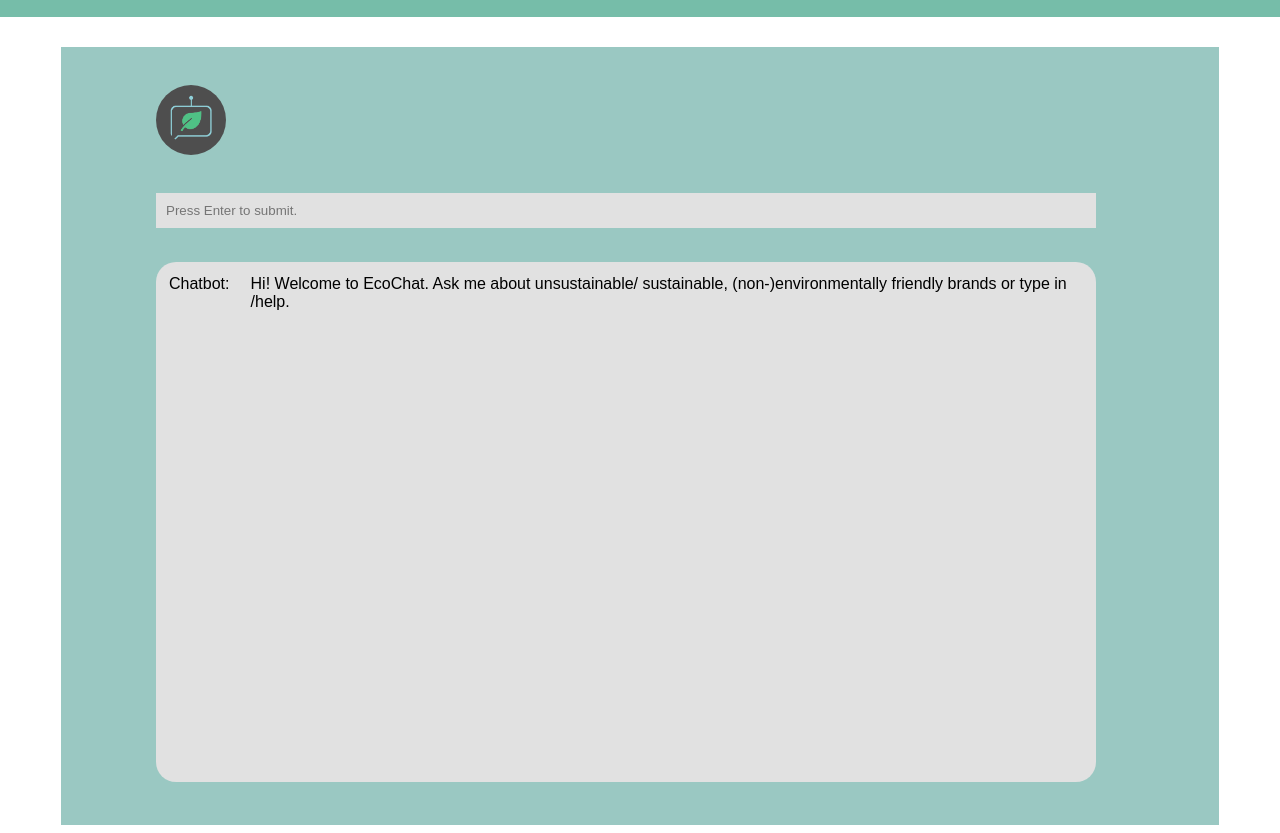
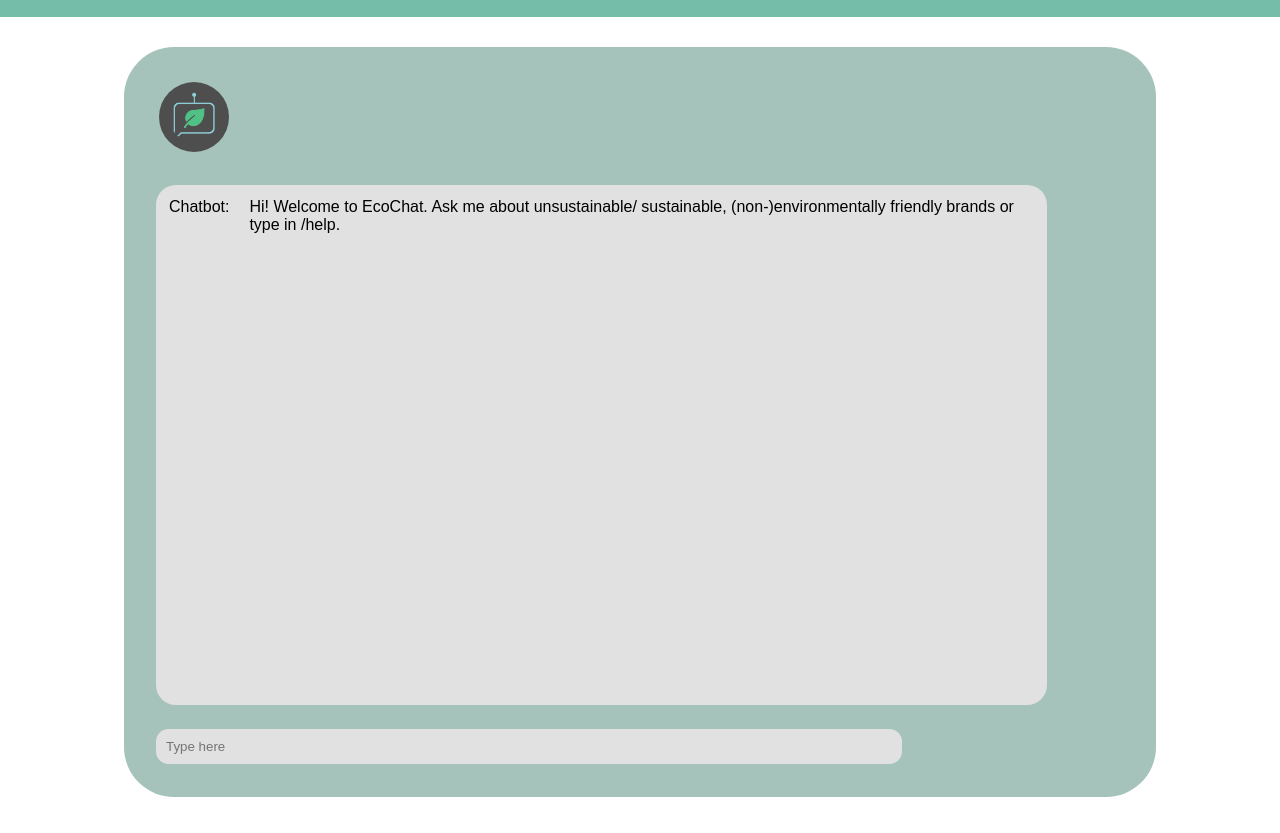
Before and after one commit to Ho-Jun-An/Ecosite, a website: page ecoChat.html in a window 1280 px wide. Shown: the part 183-1016 px from the top of the page. After the commit the page ends 988 px from the top, so only its background shows below. Drawn offline with Linux system fonts and the light colour scheme; a web font is replaced by a local one.

Commit message:
Minor changes

```diff
--- a/ecoChat.html
+++ b/ecoChat.html
@@ -30,22 +30,18 @@
 
     <section id="ecoChat-box" class="main-content ecoChat-main-content">
         <table>
-            <tr>
-                <td>
-                    <img id="ecoChat-icon" src="images/ecoChat-icon.png">
-                </td>
-            </tr>
+            <img id="ecoChat-icon" src="images/ecoChat-icon.png">
 
             <tr>
                 <td>
-                    <input id="input" class="ecoChat-inputbox" type="text" placeholder="Press Enter to submit." autocomplete="off" />
+                    <div id="main" class="ecoChat-textbox" style="font-family: 'Bookman Old Style', sans-serif;">
 
                 </td>
             </tr>
 
             <tr>
                 <td>
-                    <div id="main" class="ecoChat-textbox" style="font-family: 'Bookman Old Style', sans-serif;">
+                    <input id="input" class="ecoChat-inputbox" type="text" placeholder="Type here" autocomplete="off" />
 
                 </td>
             </tr>
--- a/ecoChatJS.js
+++ b/ecoChatJS.js
@@ -75,7 +75,7 @@ function addChat(input, product)
   const mainDiv = document.getElementById("main");
   let userDiv = document.createElement("div");
   userDiv.id = "user";
-  userDiv.innerHTML = `<table> <tr> <td class = "top"> You:  &nbsp; &nbsp; &nbsp; &nbsp; &nbsp; </td> <td> <span id="bot-response">${input}</span> </td> </tr> </table>`;
+  userDiv.innerHTML = `<table> <tr> <td class = "top"> You: &nbsp; &nbsp; &nbsp; &nbsp; &nbsp; </td> <td> <span id="bot-response">${input}</span> </td> </tr> </table>`;
   mainDiv.appendChild(userDiv);
 
   let botDiv = document.createElement("div");
@@ -174,7 +174,6 @@ alternative =
   "Please try again",
   "Come again?",
   "I couldn't quite understand your query.",
-  "I hate programming this stupid bot.",
   "We\'re sorry, we can\'t help you with that. You can post the question in the forum and await a reply!"
 ];
 
--- a/style.css
+++ b/style.css
@@ -371,11 +371,12 @@
     display: flex;
     flex-direction: column;
     align-items: center;
-    background-color: #9AC8C2;
+    background-color: #a5c3ba;
     padding: 10px;
     margin: auto;
     margin-top: 230px;
-    width: 90%;
+    width: 80%;
+    border-radius: 50px;
 }
 
 #ecoChat-icon {
@@ -385,8 +386,7 @@
     width: 50px;
     height: 50px;
     margin-top: 25px;
-    /* margin-bottom: 20px;
-    margin-left: 20px; */
+    margin-left: 25px;
     align-self: flex-start;
 }
 
@@ -399,18 +399,23 @@
     height: 500px;
     border-radius: 20px;
     margin-top: 30px;
-    margin-bottom: 30px;
-    width: 95%;
+    margin-bottom: 20px;
+    width: 90%;
 }
 
 .ecoChat-inputbox {
     padding: 10px;
-    margin-top: 30px;
-    /* width: 90%; */
-    width: 95%;
+    border-radius: 12.5px;
+    margin-bottom: 20px;
+    width: 75%;
     background-color: #E1E1E1;
     border: none;
     outline: none;
+}
+
+td.top
+{
+   vertical-align: top;
 }
 
 /* CSS for articles-archive.html */
@@ -504,9 +509,4 @@
     font-family: 'Arial Rounded MT', sans-serif;
     width: 80%;
     margin-right: 10px;
-}
-
-td.top
-{
-   vertical-align: top;
 }*/
```
Also changed, not shown: about.html (+0 -6 lines).
